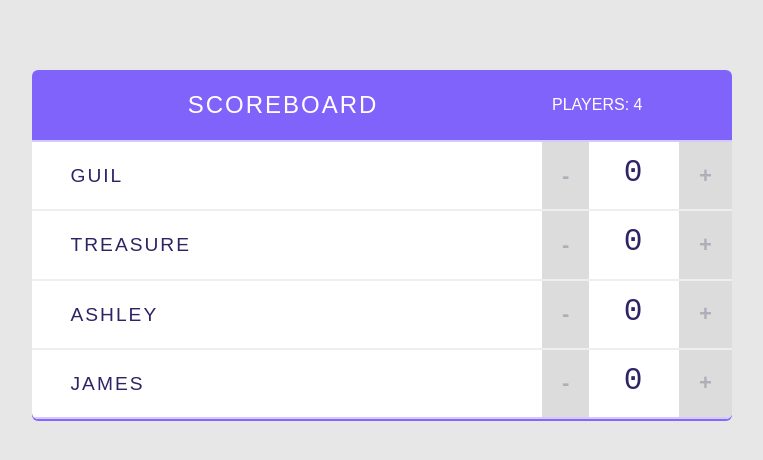
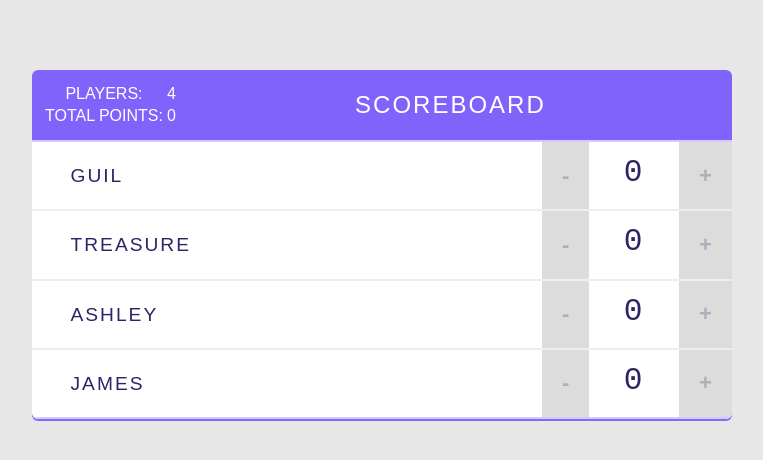
Before and after one commit to janellephalon/scoreboard-react-components, a React (Create React App) app: page / in a window 1280 px wide. Shown: the top 460 px of the page, without its empty margins (258-1021 px from the left). Built offline with nearby package versions, Linux system fonts and the light colour scheme.

Commit message:
stats data flow

```diff
--- a/src/components/App.js
+++ b/src/components/App.js
@@ -47,7 +47,7 @@
     <div className="scoreboard">
       <Header
         title="Scoreboard"
-        totalPlayers={players.length}
+        players={players}
       />
 
       {/* Players list */}
--- a/src/components/Header.js
+++ b/src/components/Header.js
@@ -1,10 +1,11 @@
 import React from 'react';
+import Stats from './Stats';
 
 const Header = (props) => {
   return (
     <header>
+      <Stats players={props.players}/>
       <h1>{props.title}</h1>
-      <span className="stats">Players: {props.totalPlayers}</span>
     </header>
   );
 }
--- /dev/null
+++ b/src/components/Stats.js
@@ -0,0 +1,25 @@
+import React from 'react';
+
+const Stats = (props) => {
+  const totalPlayers = props.players.length;
+  const totalPoints = props.players.reduce((total, player) => {
+    return total + player.score;
+  }, 0);
+
+  return(
+    <table>
+      <tbody>
+        <tr>
+          <td>Players:</td>
+          <td>{totalPlayers}</td>
+        </tr>
+        <tr>
+          <td>Total Points:</td>
+          <td>{totalPoints}</td>
+        </tr>
+      </tbody>
+    </table>
+  );
+}
+
+export default Stats;
```
